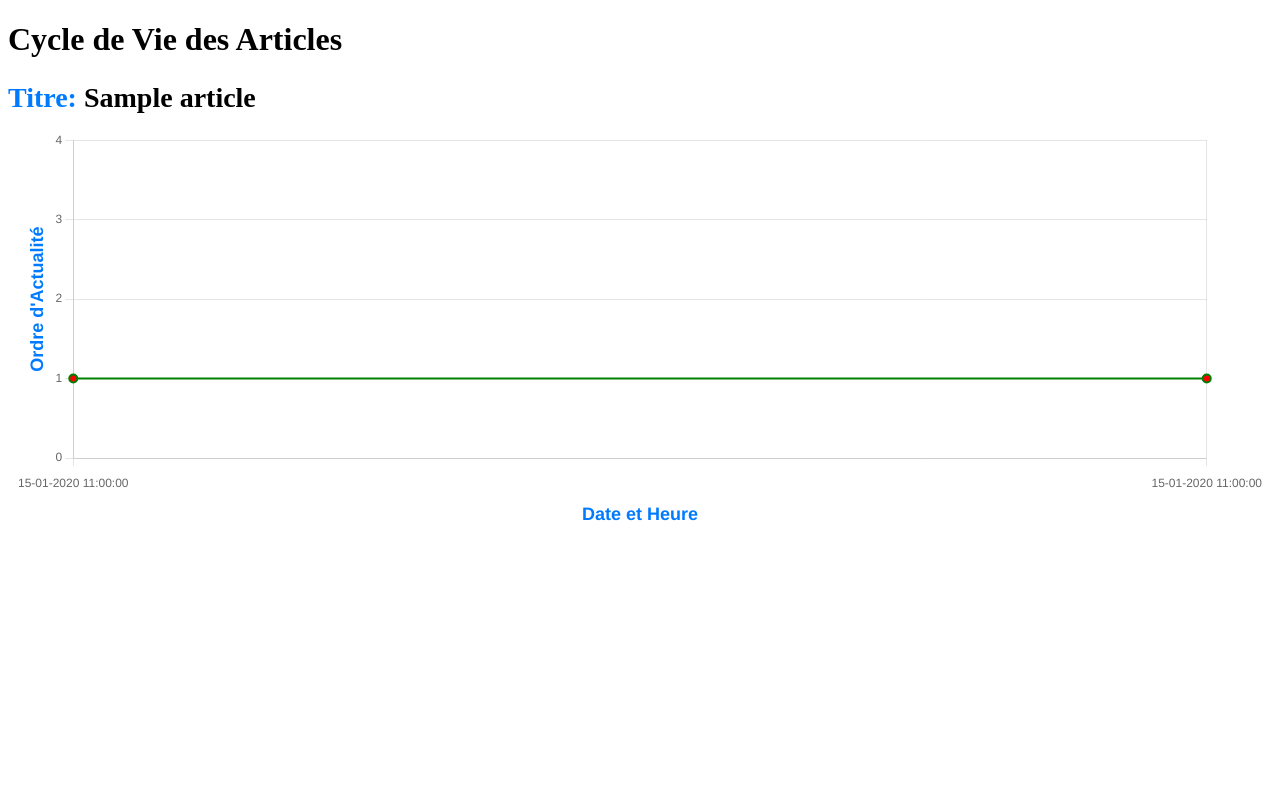
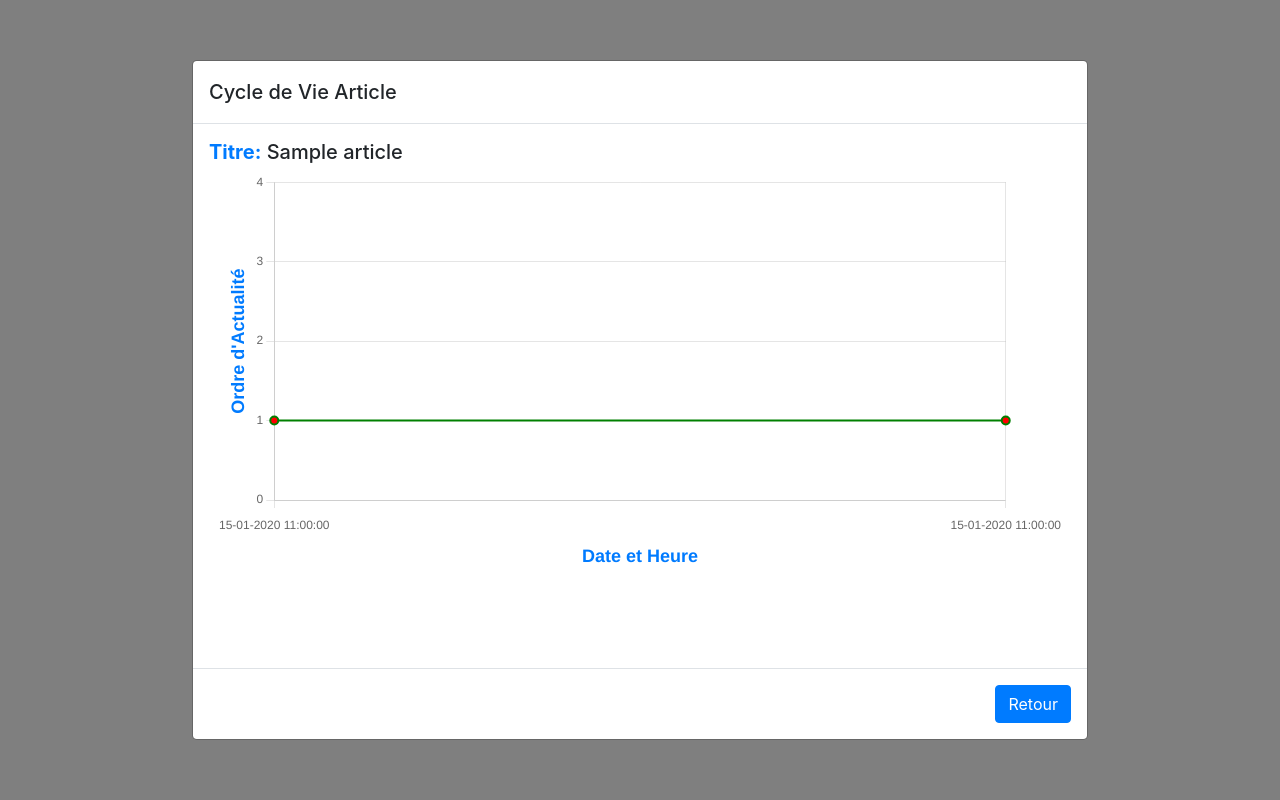
Before and after one commit to mabroukali025/App_Analyse_de_presse, a Django app: page /compter_doublons_articles/1/ in a window 1280 px wide. Run offline with Django 5.2, Linux system fonts and the light colour scheme; tables that the repository leaves empty hold one stand-in row (values such as "Sample post"); some libraries are stand-ins or nearby versions.

Commit message:
update designe of template cycle de vie Article

```diff
--- a/AppScraping/Templates/compter_doublons_articles.html
+++ b/AppScraping/Templates/compter_doublons_articles.html
@@ -4,11 +4,14 @@
     <meta charset="UTF-8">
     <meta name="viewport" content="width=device-width, initial-scale=1.0">
     <title>Cycle de Vie des Articles</title>
+    <link rel="stylesheet" href="https://maxcdn.bootstrapcdn.com/bootstrap/4.5.2/css/bootstrap.min.css">
+    <script src="https://code.jquery.com/jquery-3.5.1.slim.min.js"></script>
+    <script src="https://cdn.jsdelivr.net/npm/@popperjs/core@2.11.6/dist/umd/popper.min.js"></script>
+    <script src="https://maxcdn.bootstrapcdn.com/bootstrap/4.5.2/js/bootstrap.min.js"></script>
     <script src="https://cdn.jsdelivr.net/npm/chart.js"></script>
     <style>
-        /* Ajuster la taille du canvas pour un affichage plus grand */
         canvas {
-            max-width: 1300px;
+            max-width: 1000px; /* Ajusté pour s'adapter à la modale */
             max-height: 400px;
         }
         .primary-text {
@@ -20,27 +23,51 @@
             margin-top: 1.5rem;
             margin-bottom: 1rem;
         }
+        .modal-dialog {
+            max-width: 70%; /* Ajuste la taille de la modale */
+        }
     </style>
 </head>
 <body>
-    <h1>Cycle de Vie des Articles</h1>
+    <div class="container mt-5">
+        <!-- Button (optional) removed, directly handle modal visibility in Statistiques_Recherche page -->
+    </div>
 
+    <!-- Fenêtre modale -->
+    <div class="modal fade" id="cycleVieModal" tabindex="-1" role="dialog" aria-labelledby="cycleVieModalLabel" aria-hidden="true">
+        <div class="modal-dialog modal-dialog-centered modal-lg" role="document">
+            <div class="modal-content">
+                <div class="modal-header">
+                    <h5 class="modal-title" id="cycleVieModalLabel">Cycle de Vie Article</h5>
+                </div>
+                <div class="modal-body">
                     <div id="charts-container"></div>
+                </div>
+                <div class="modal-footer">
+                    <a href="{% url 'Statistiques_Recherche' %}" class="btn btn-primary">Retour</a>
+                </div>
+            </div>
+        </div>
+    </div>
 
     <script>
-        console.log("Données reçues pour les graphiques :", '{{ graphs_data|escapejs }}');
+        document.addEventListener('DOMContentLoaded', function () {
+            const cycleVieModal = new bootstrap.Modal(document.getElementById('cycleVieModal'));
 
-        const graphsData = JSON.parse('{{ graphs_data|escapejs }}');
+            // Fonction pour afficher le cycle de vie en fonction des données
+            function afficherCycleDeVie(data) {
+                const chartsContainer = document.getElementById('charts-container');
+                chartsContainer.innerHTML = ''; // Réinitialiser le conteneur
 
-        if (graphsData.length === 0) {
+                if (data.length === 0) {
                     console.log("Aucune donnée à afficher.");
                 } else {
-            graphsData.forEach((graph, index) => {
+                    data.forEach((graph, index) => {
                         const chartContainer = document.createElement('div');
                         chartContainer.style.marginBottom = '80px';
 
                         const chartTitle = document.createElement('h5');
-                chartTitle.className = 'h3-size';
+                        chartTitle.className = 'h5-size';
                         chartTitle.innerHTML = "<span class='primary-text'>Titre:</span> " + graph.titre;
                         chartContainer.appendChild(chartTitle);
 
@@ -48,7 +75,7 @@
                         canvas.id = `chart-${index}`;
                         chartContainer.appendChild(canvas);
 
-                document.getElementById('charts-container').appendChild(chartContainer);
+                        chartsContainer.appendChild(chartContainer);
 
                         const ctx = canvas.getContext('2d');
                         new Chart(ctx, {
@@ -125,6 +152,17 @@
                         });
                     });
                 }
+
+                cycleVieModal.show();
+            }
+
+            // Vérifiez si des données sont passées à partir de la page de statistiques
+            const dataString = '{{ graphs_data|escapejs }}';
+            if (dataString) {
+                const graphsData = JSON.parse(dataString);
+                afficherCycleDeVie(graphsData);
+            }
+        });
     </script>
 </body>
 </html>
```
Lines whose indentation alone changed are shown as unchanged.
